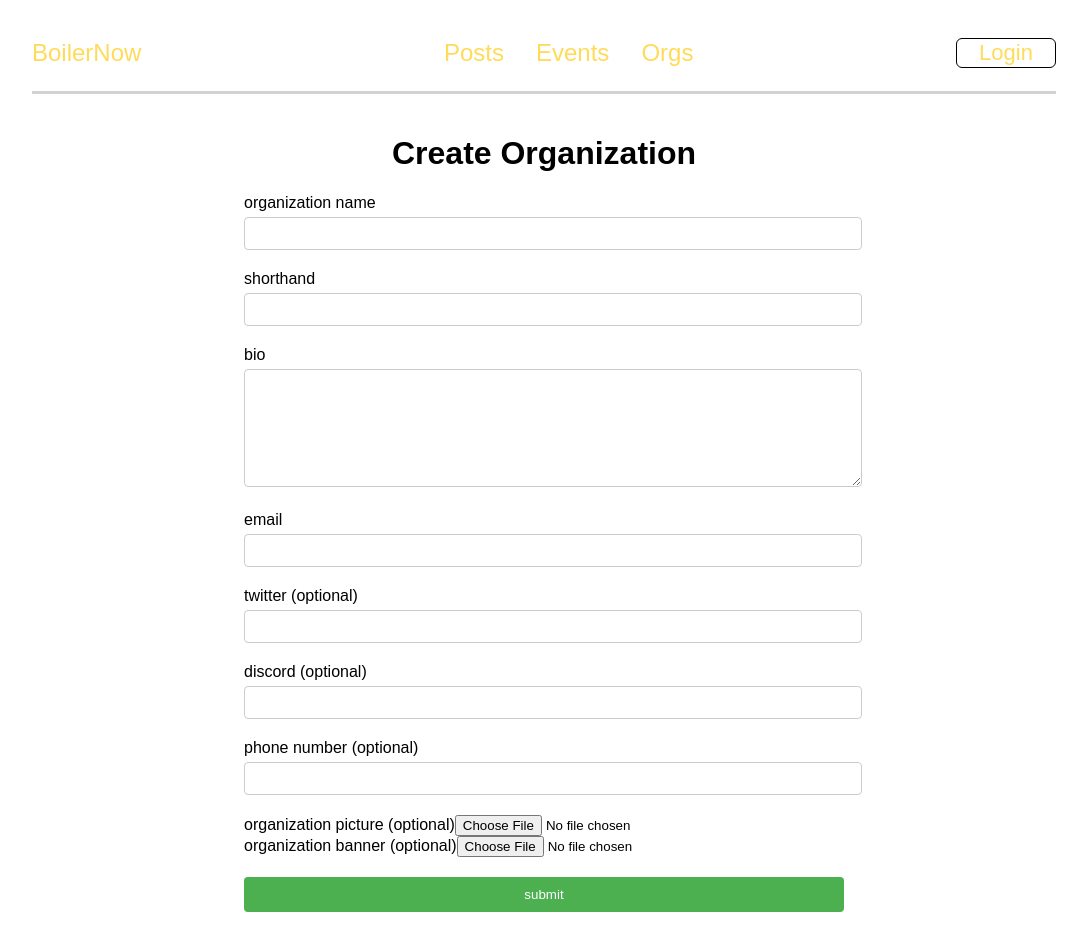
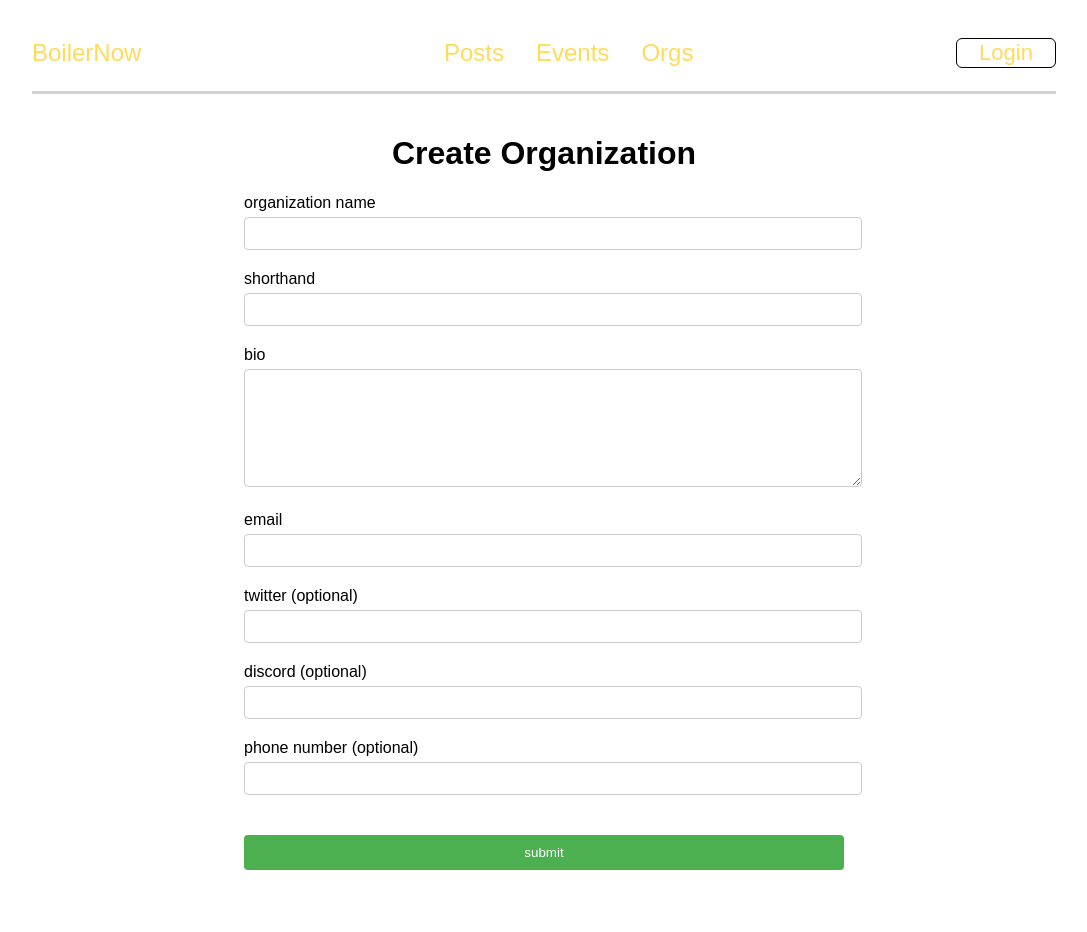
Before and after one commit to peterzong0731/BoilerNow, a React (Create React App) app in the folder client/: page /create-org in a window 1280 px wide. Shown: the whole page, without its empty margins (96-1183 px from the left). After the commit the page ends 890 px from the top, so only its background shows below. Built offline with nearby package versions, Linux system fonts and the light colour scheme; a web font is replaced by a local one.

Commit message:
Revert "Merge branch 'data-refactor' of https://github.com/peterzong0731/BoilerNow into data-refactor"
This reverts commit a078245d80110a1998ff2e3c41eb23ec8ca71181, reversing
changes made to de2fb6ab70f3d70b094463f0d2fb47f620cf376c.

```diff
--- a/client/package.json
+++ b/client/package.json
@@ -9,9 +9,7 @@
     "axios": "^1.6.7",
     "date-fns": "^3.3.1",
     "react": "^18.2.0",
-    "react-copy-to-clipboard": "^5.1.0",
     "react-dom": "^18.2.0",
-    "react-icons": "^5.0.1",
     "react-router-dom": "^6.22.0",
     "react-scripts": "^5.0.1",
     "sonner": "^1.4.3",
--- a/client/src/components/CreateOrgForm.js
+++ b/client/src/components/CreateOrgForm.js
@@ -5,6 +5,7 @@ import { Toaster, toast } from 'sonner'
 
 function CreateOrgForm() {
   const userId = localStorage.getItem('user');
+  const userName = localStorage.getItem('name');
 
   const [orgData, setOrgData] = useState({
     createdBy: userId,
@@ -14,42 +15,29 @@ function CreateOrgForm() {
     email: '',
     twitter: '',
     discord: '',
-    phoneNumber: '',
-    orgImg: '',
-    bannerImg: ''
+    phoneNumber: ''
   });
 
   const handleInputChange = (e) => {
     const { name, value, files } = e.target;
-    if (files && name === 'orgImg') {
-      setOrgData(prevOrgData => ({ ...prevOrgData, orgImg: files[0] }));
-    } else if (files && name === 'bannerImg') {
-      setOrgData(prevOrgData => ({ ...prevOrgData, bannerImg: files[0] }));
+    if (files) {
+        setOrgData({ ...orgData, images: [...files] });
     } else {
-      setOrgData(prevOrgData => ({ ...prevOrgData, [name]: value }));
+        setOrgData({ ...orgData, [name]: value });
     }
   };
 
   const handleSubmit = async(e) => {
     e.preventDefault();
-    const formData = new FormData();
-    Object.keys(orgData).forEach(key => {
-      formData.append(key, orgData[key]);
-    });
 
     try {
-      const response = await axios.post('http://localhost:8000/orgs/create', formData, {
-        headers: {
-          'Content-Type': 'multipart/form-data',
-        },
-      });
-
+      const response = await axios.post('http://localhost:8000/orgs/create', orgData);
       toast.success('Org created successfully!', {
         action: {
           label: 'Undo',
           onClick: () => window.location.href = '/events'
         }
-      });
+      })
       console.log('Successfully created the org!', response.data);
     } catch (error) {
       console.error('Error during org creation', error);
@@ -127,24 +115,6 @@ function CreateOrgForm() {
             onChange={handleInputChange}
           />
         </label>
-        <label>
-          organization picture (optional)
-          <input
-            type="file"
-            name="orgImg"
-            onChange={handleInputChange}
-            accept="image/*"
-          />
-        </label>
-        <label>
-          organization banner (optional)
-          <input
-            type="file"
-            name="bannerImg"
-            onChange={handleInputChange}
-            accept="image/*"
-          />
-        </label>
         <button type="submit" className="submit-button">submit</button>
       </form>
     </div>
--- a/client/src/components/Org.css
+++ b/client/src/components/Org.css
@@ -32,23 +32,6 @@
   cursor: pointer;
 }
 
-.org-first-row {
-  display: flex;
-  justify-content: space-between;
-}
-
-.icon-container {
-  font-size: 20px;
-}
-
-.icon-container:hover {
-  cursor: pointer;
-}
-
-.twitter-link {
-  font-size: 20px;
-  color: #1DA1F2;
-}
 
 .org-text {
   display: flex;
--- a/client/src/components/Org.js
+++ b/client/src/components/Org.js
@@ -1,8 +1,6 @@
 import React, { useState, useEffect } from 'react';
 import axios from 'axios';
 import { useParams } from 'react-router-dom';
-import { AiOutlineMail, AiOutlineTwitter, AiOutlinePhone } from 'react-icons/ai';
-import { CopyToClipboard } from 'react-copy-to-clipboard';
 import './Org.css'
 
 function Org() {
@@ -39,6 +37,7 @@ function Org() {
         }
       });
       console.log("Org Image added successfully", response.data);
+      // Fetch the updated organization data again
       fetchOrg();
     } catch (error) {
       console.error("Error adding Org Image:", error);
@@ -57,6 +56,7 @@ function Org() {
         }
       });
       console.log("Banner Image added successfully", response.data);
+      // Fetch the updated organization data again
       fetchOrg();
     } catch (error) {
       console.error("Error adding Banner Image:", error);
@@ -75,38 +75,7 @@ function Org() {
           {orgData.orgImg && <img src={orgData.orgImg} alt="Organization Image" id='org-pfp'/>}
         </div>
         <div className='org-text'>
-          <div className='org-first-row'>
-            <span id='org-name'>{orgData.name}</span>
-            <div className='org-contact-info'>
-              {orgData.contactInfo.email && (
-                <CopyToClipboard text={orgData.contactInfo.email}>
-                  <span className="icon-container" title={orgData.contactInfo.email}>
-                    <AiOutlineMail className="icon" />
-                  </span>
-                </CopyToClipboard>
-              )}
-              {orgData.contactInfo.twitter && (
-                <a className="twitter-link" href={orgData.contactInfo.twitter} target="_blank" rel="noopener noreferrer" title={orgData.contactInfo.twitter}>
-                  <AiOutlineTwitter className="icon" />
-                </a>
-              )}
-              {/* TODO: need discord icon */}
-              {/* {orgData.contactInfo.discord && (
-                <CopyToClipboard text={orgData.contactInfo.discord}>
-                  <span className="icon-container" title="Copy Discord">
-                    <AiOutlineTwitter className="icon" />
-                  </span>
-                </CopyToClipboard>
-              )} */}
-              {orgData.contactInfo.phoneNumber && (
-                <CopyToClipboard text={orgData.contactInfo.phoneNumber}>
-                  <span className="icon-container" title={orgData.contactInfo.phoneNumber}>
-                    <AiOutlinePhone className="icon" />
-                  </span>
-                </CopyToClipboard>
-              )}
-            </div>
-          </div>
+          <span id='org-name'>{orgData.name}</span>
           <span id='org-bio'>{orgData.bio}</span>
         </div>
         {/* <input type="file" accept="image/*" onChange={handleOrgImgClick} />
```
Also changed, not shown: 12 other files (tests, documents, lock files or other folders).
